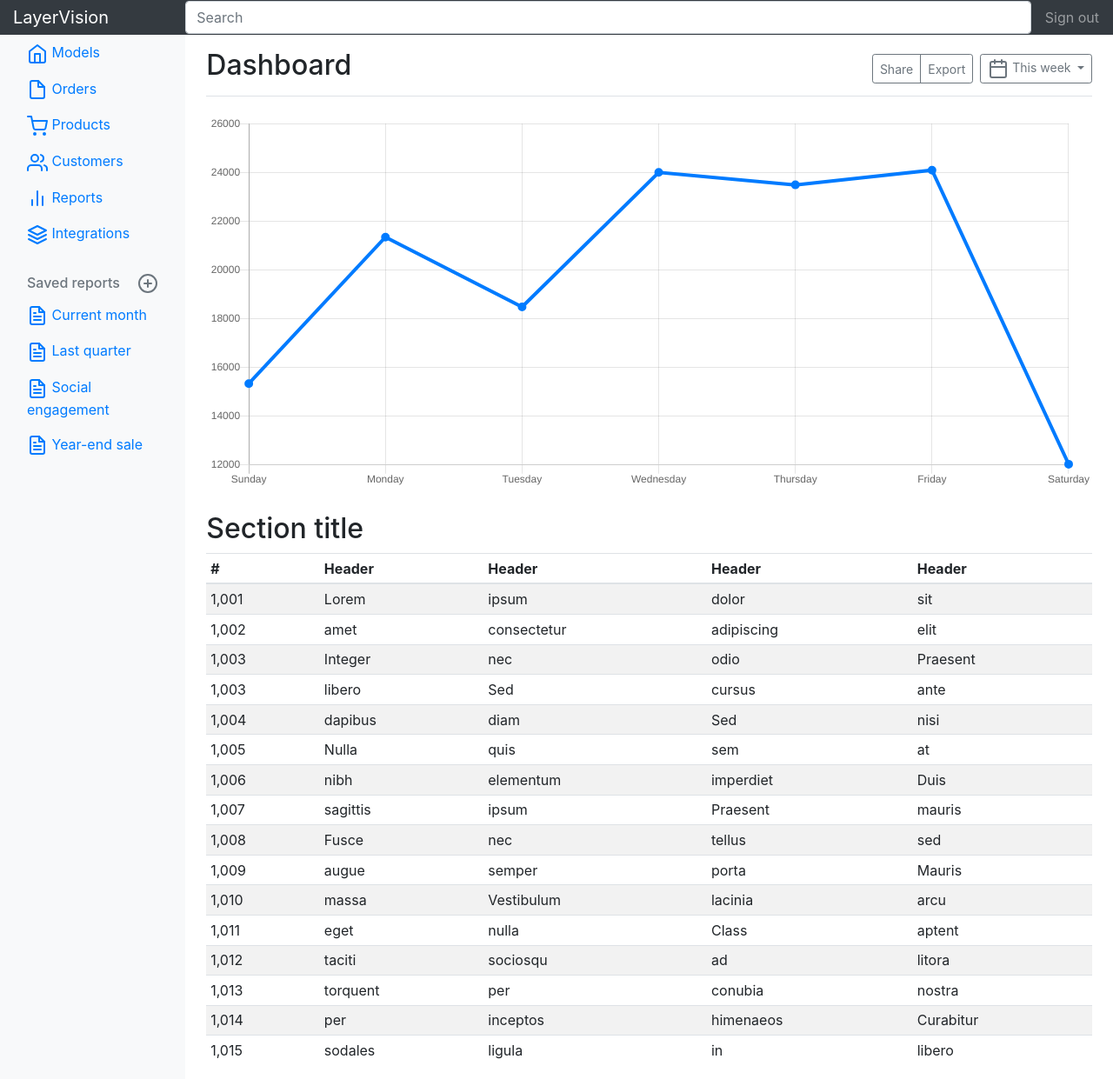
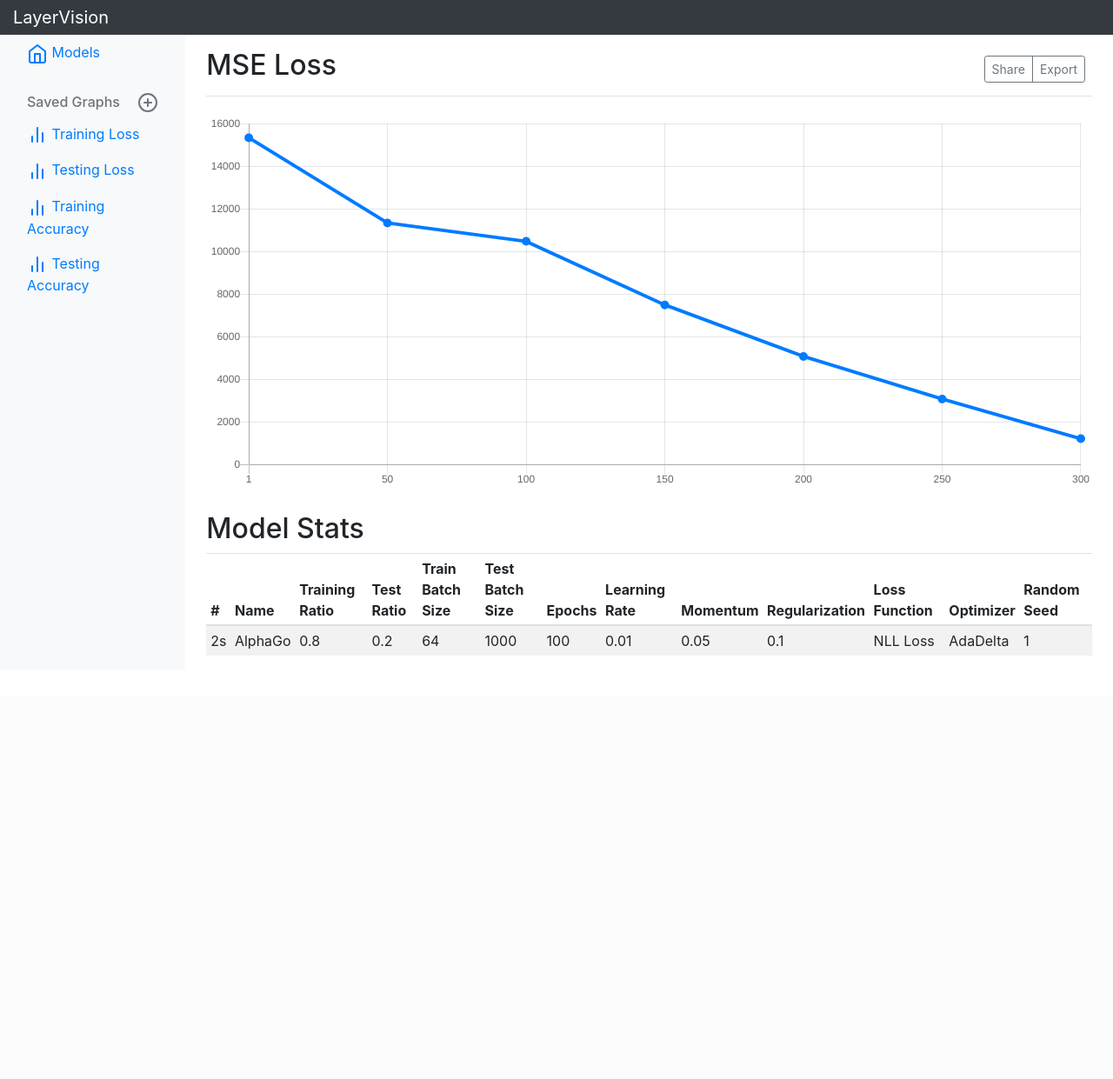
Before and after one commit to axie123/NetworkWatch, a Flask app: page /models/view/2 in a window 1280 px wide. Shown: the whole page at 87% size. After the commit the page ends 747 px from the top, so only its background shows below. Run offline with Flask 2, Linux system fonts and the light colour scheme; data comes from the database, SQL or seed files in the repository; some libraries are stand-ins or nearby versions.

Commit message:
Updating the model viewing page.

```diff
--- a/templates/view_model.html
+++ b/templates/view_model.html
@@ -19,12 +19,6 @@
   <body>
     <nav class="navbar navbar-dark sticky-top bg-dark flex-md-nowrap p-0">
       <a class="navbar-brand col-sm-3 col-md-2 mr-0" href="#">LayerVision</a>
-      <input class="form-control form-control-dark w-100" type="text" placeholder="Search" aria-label="Search">
-      <ul class="navbar-nav px-3">
-        <li class="nav-item text-nowrap">
-          <a class="nav-link" href="#">Sign out</a>
-        </li>
-      </ul>
     </nav>
 
     <div class="container-fluid">
@@ -38,40 +32,10 @@
                   Models <span class="sr-only">(current)</span>
                 </a>
               </li>
-              <li class="nav-item">
-                <a class="nav-link" href="#">
-                  <span data-feather="file"></span>
-                  Orders
-                </a>
-              </li>
-              <li class="nav-item">
-                <a class="nav-link" href="#">
-                  <span data-feather="shopping-cart"></span>
-                  Products
-                </a>
-              </li>
-              <li class="nav-item">
-                <a class="nav-link" href="#">
-                  <span data-feather="users"></span>
-                  Customers
-                </a>
-              </li>
-              <li class="nav-item">
-                <a class="nav-link" href="#">
-                  <span data-feather="bar-chart-2"></span>
-                  Reports
-                </a>
-              </li>
-              <li class="nav-item">
-                <a class="nav-link" href="#">
-                  <span data-feather="layers"></span>
-                  Integrations
-                </a>
-              </li>
             </ul>
 
             <h6 class="sidebar-heading d-flex justify-content-between align-items-center px-3 mt-4 mb-1 text-muted">
-              <span>Saved reports</span>
+              <span>Saved Graphs</span>
               <a class="d-flex align-items-center text-muted" href="#">
                 <span data-feather="plus-circle"></span>
               </a>
@@ -79,26 +43,26 @@
             <ul class="nav flex-column mb-2">
               <li class="nav-item">
                 <a class="nav-link" href="#">
-                  <span data-feather="file-text"></span>
-                  Current month
+                  <span data-feather="bar-chart-2"></span>
+                  Training Loss
                 </a>
               </li>
               <li class="nav-item">
                 <a class="nav-link" href="#">
-                  <span data-feather="file-text"></span>
-                  Last quarter
+                  <span data-feather="bar-chart-2"></span>
+                  Testing Loss
                 </a>
               </li>
               <li class="nav-item">
                 <a class="nav-link" href="#">
-                  <span data-feather="file-text"></span>
-                  Social engagement
+                  <span data-feather="bar-chart-2"></span>
+                  Training Accuracy
                 </a>
               </li>
               <li class="nav-item">
                 <a class="nav-link" href="#">
-                  <span data-feather="file-text"></span>
-                  Year-end sale
+                  <span data-feather="bar-chart-2"></span>
+                  Testing Accuracy
                 </a>
               </li>
             </ul>
@@ -107,145 +71,52 @@
 
         <main role="main" class="col-md-9 ml-sm-auto col-lg-10 pt-3 px-4">
           <div class="d-flex justify-content-between flex-wrap flex-md-nowrap align-items-center pb-2 mb-3 border-bottom">
-            <h1 class="h2">Dashboard</h1>
+            <h1 class="h2">MSE Loss</h1>
             <div class="btn-toolbar mb-2 mb-md-0">
               <div class="btn-group mr-2">
                 <button class="btn btn-sm btn-outline-secondary">Share</button>
                 <button class="btn btn-sm btn-outline-secondary">Export</button>
               </div>
-              <button class="btn btn-sm btn-outline-secondary dropdown-toggle">
-                <span data-feather="calendar"></span>
-                This week
-              </button>
             </div>
           </div>
 
           <canvas class="my-4" id="myChart" width="900" height="380"></canvas>
 
-          <h2>Section title</h2>
+          <h2>Model Stats</h2>
           <div class="table-responsive">
             <table class="table table-striped table-sm">
               <thead>
                 <tr>
                   <th>#</th>
-                  <th>Header</th>
-                  <th>Header</th>
-                  <th>Header</th>
-                  <th>Header</th>
+                  <th>Name</th>
+                  <th>Training Ratio</th>
+                  <th>Test Ratio</th>
+                  <th>Train Batch Size</th>
+                  <th>Test Batch Size</th>
+                  <th>Epochs</th>
+                  <th>Learning Rate</th>
+                  <th>Momentum</th>
+                  <th>Regularization</th>
+                  <th>Loss Function</th>
+                  <th>Optimizer</th>
+                  <th>Random Seed</th>
                 </tr>
               </thead>
               <tbody>
                 <tr>
-                  <td>1,001</td>
-                  <td>Lorem</td>
-                  <td>ipsum</td>
-                  <td>dolor</td>
-                  <td>sit</td>
-                </tr>
-                <tr>
-                  <td>1,002</td>
-                  <td>amet</td>
-                  <td>consectetur</td>
-                  <td>adipiscing</td>
-                  <td>elit</td>
-                </tr>
-                <tr>
-                  <td>1,003</td>
-                  <td>Integer</td>
-                  <td>nec</td>
-                  <td>odio</td>
-                  <td>Praesent</td>
-                </tr>
-                <tr>
-                  <td>1,003</td>
-                  <td>libero</td>
-                  <td>Sed</td>
-                  <td>cursus</td>
-                  <td>ante</td>
-                </tr>
-                <tr>
-                  <td>1,004</td>
-                  <td>dapibus</td>
-                  <td>diam</td>
-                  <td>Sed</td>
-                  <td>nisi</td>
-                </tr>
-                <tr>
-                  <td>1,005</td>
-                  <td>Nulla</td>
-                  <td>quis</td>
-                  <td>sem</td>
-                  <td>at</td>
-                </tr>
-                <tr>
-                  <td>1,006</td>
-                  <td>nibh</td>
-                  <td>elementum</td>
-                  <td>imperdiet</td>
-                  <td>Duis</td>
-                </tr>
-                <tr>
-                  <td>1,007</td>
-                  <td>sagittis</td>
-                  <td>ipsum</td>
-                  <td>Praesent</td>
-                  <td>mauris</td>
-                </tr>
-                <tr>
-                  <td>1,008</td>
-                  <td>Fusce</td>
-                  <td>nec</td>
-                  <td>tellus</td>
-                  <td>sed</td>
-                </tr>
-                <tr>
-                  <td>1,009</td>
-                  <td>augue</td>
-                  <td>semper</td>
-                  <td>porta</td>
-                  <td>Mauris</td>
-                </tr>
-                <tr>
-                  <td>1,010</td>
-                  <td>massa</td>
-                  <td>Vestibulum</td>
-                  <td>lacinia</td>
-                  <td>arcu</td>
-                </tr>
-                <tr>
-                  <td>1,011</td>
-                  <td>eget</td>
-                  <td>nulla</td>
-                  <td>Class</td>
-                  <td>aptent</td>
-                </tr>
-                <tr>
-                  <td>1,012</td>
-                  <td>taciti</td>
-                  <td>sociosqu</td>
-                  <td>ad</td>
-                  <td>litora</td>
-                </tr>
-                <tr>
-                  <td>1,013</td>
-                  <td>torquent</td>
-                  <td>per</td>
-                  <td>conubia</td>
-                  <td>nostra</td>
-                </tr>
-                <tr>
-                  <td>1,014</td>
-                  <td>per</td>
-                  <td>inceptos</td>
-                  <td>himenaeos</td>
-                  <td>Curabitur</td>
-                </tr>
-                <tr>
-                  <td>1,015</td>
-                  <td>sodales</td>
-                  <td>ligula</td>
-                  <td>in</td>
-                  <td>libero</td>
+                  <td>{{model.id}}s</td>
+                  <td>{{model.model_name}}</td>
+                  <td>{{model.train_ratio}}</td>
+                  <td>{{model.test_ratio}}</td>
+                  <td>{{model.train_batch_size}}</td>
+                  <td>{{model.test_batch_size}}</td>
+                  <td>{{model.epochs}}</td>
+                  <td>{{model.lr}}</td>
+                  <td>{{model.mom}}</td>
+                  <td>{{model.reg}}</td>
+                  <td>{{model.loss_func}}</td>
+                  <td>{{model.opt}}</td>
+                  <td>{{model.rdm_seed}}</td>
                 </tr>
               </tbody>
             </table>
@@ -272,12 +143,39 @@
     <script src="https://cdnjs.cloudflare.com/ajax/libs/Chart.js/2.7.1/Chart.min.js"></script>
     <script>
       var ctx = document.getElementById("myChart");
+      var ctx2 = document.getElementById("myChart2");
       var myChart = new Chart(ctx, {
         type: 'line',
         data: {
-          labels: ["Sunday", "Monday", "Tuesday", "Wednesday", "Thursday", "Friday", "Saturday"],
+          labels: [1, 50, 100, 150, 200, 250, 300],
           datasets: [{
-            data: [15339, 21345, 18483, 24003, 23489, 24092, 12034],
+            data: [15339, 11345, 10483, 7503, 5089, 3092, 1234],
+            lineTension: 0,
+            backgroundColor: 'transparent',
+            borderColor: '#007bff',
+            borderWidth: 4,
+            pointBackgroundColor: '#007bff'
+          }]
+        },
+        options: {
+          scales: {
+            yAxes: [{
+              ticks: {
+                beginAtZero: false
+              }
+            }]
+          },
+          legend: {
+            display: false,
+          }
+        }
+      });
+      var myChart2 = new Chart(ctx2, {
+        type: 'line',
+        data: {
+          labels: [1, 50, 100, 150, 200, 250, 300],
+          datasets: [{
+            data: [15339, 11345, 10483, 7503, 5089, 3092, 1234],
             lineTension: 0,
             backgroundColor: 'transparent',
             borderColor: '#007bff',
```
